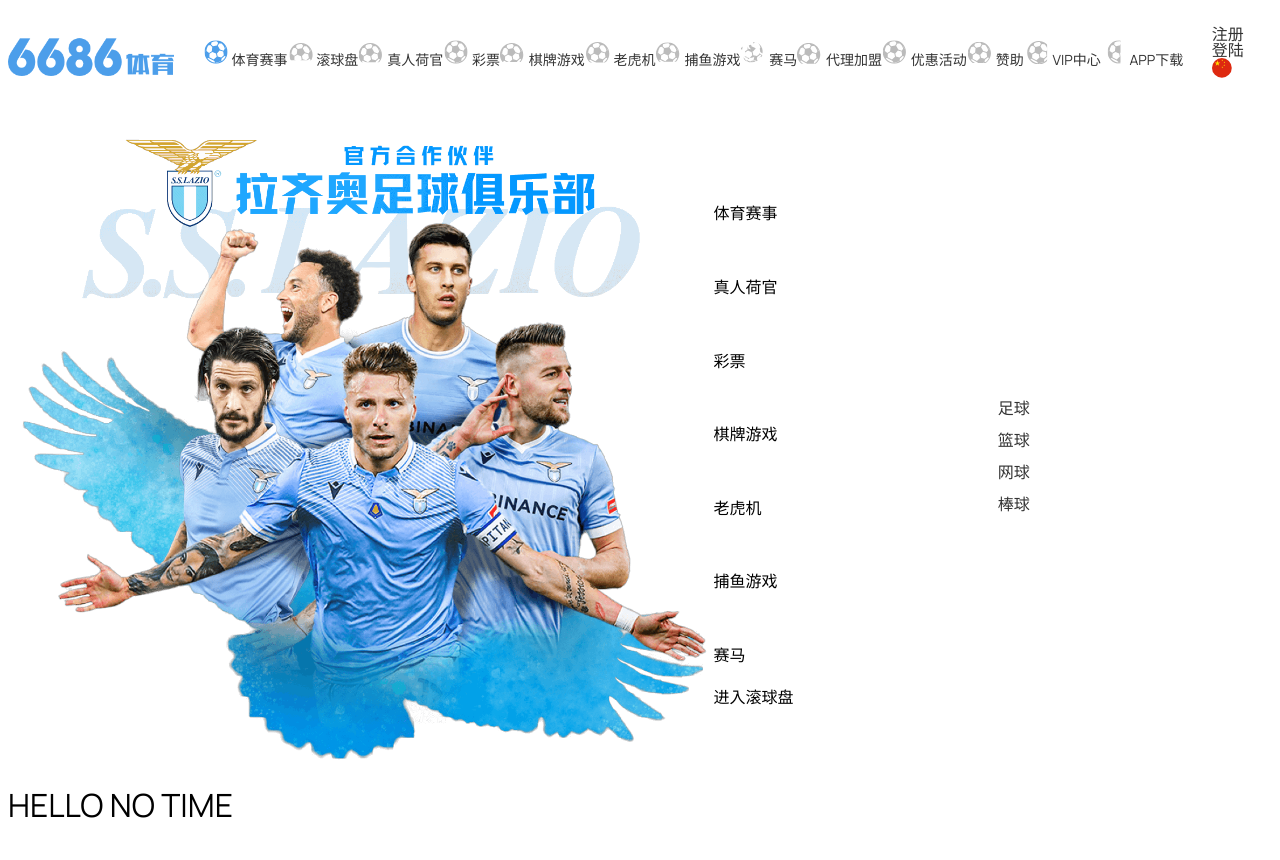
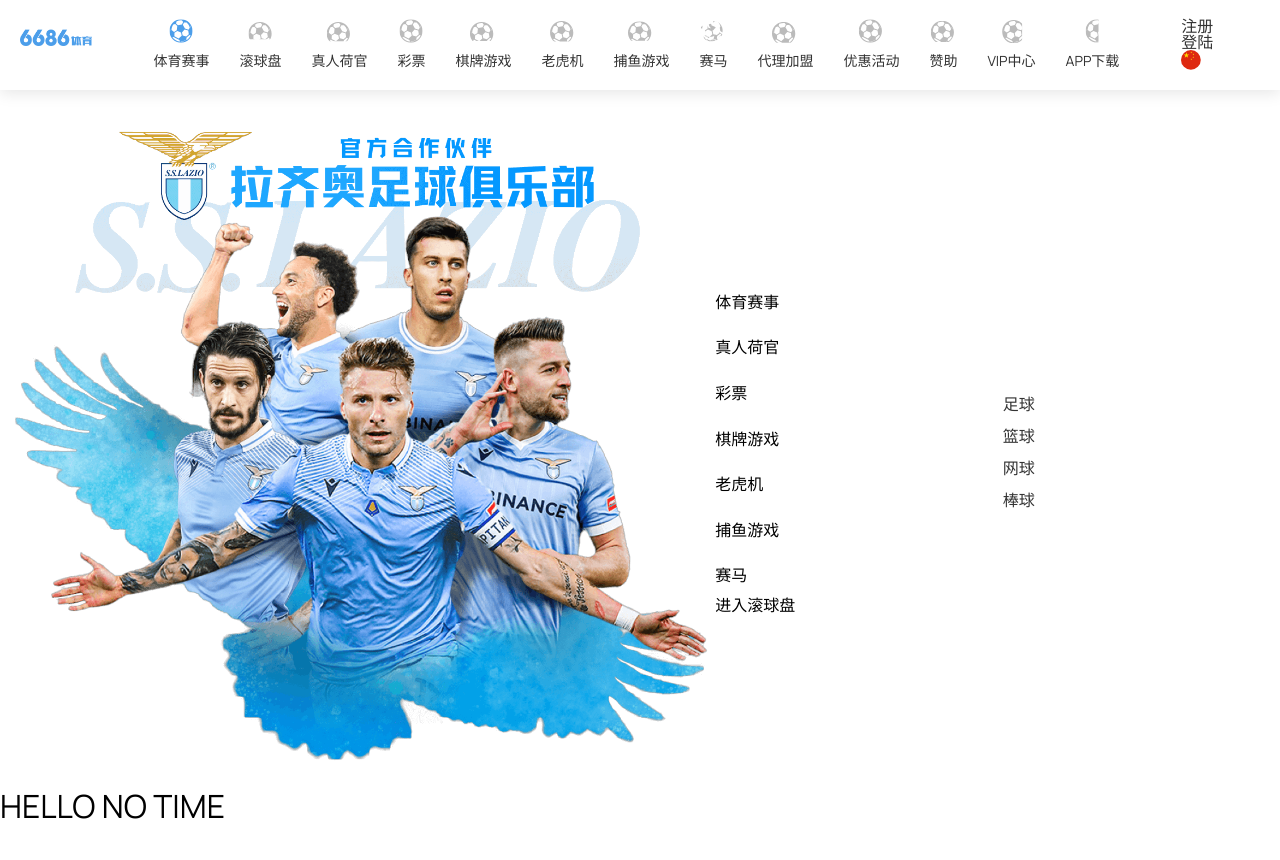
Before and after one commit to ibonlorita/loritaWebsite, a plain HTML site: page index.html in a window 1280 px wide. Drawn offline with Linux system fonts and the light colour scheme.

Commit message:
header調整

```diff
--- a/css/global.css
+++ b/css/global.css
@@ -6,6 +6,10 @@
     box-sizing: border-box;
     line-height: 1;
     font-weight: 400;
+}
+
+* body{
+    margin: 0;
 }
 
 * a {
@@ -42,5 +46,6 @@
 * p {
     word-break: break-word;
     line-height: 1.6;
+    margin: 4px 0 0 0;
 
 }
--- a/css/style.css
+++ b/css/style.css
@@ -6,18 +6,25 @@
     align-items: center;
     width: 100%;
     height: 90px;
-    margin: 0 auto;
-
+    margin: 0;
+    padding: 0 20px;
+    background-color: #ffffff;
+    box-shadow: 0 3px 15px 0 rgba(0,0,0,0.1);
+    -webkit-box-shadow:0 3px 15px 0 rgba(0,0,0,0.1);
+    -moz-box-shadow: 0 3px 15px 0 rgba(0,0,0,0.1);
+    -ms-box-shadow: 0 3px 15px 0 rgba(0,0,0,0.1);
+    -o-box-shadow: 0 3px 15px 0 rgba(0,0,0,0.1);
 
 }
 .brandLogo{
-    flex: 1 1 auto;
+    flex: 1 1 2%;
     width: 138px;
     height: 32px;
 
 }
 .pageMenu{
     flex: 2 1 auto;
+    margin: 0 auto;
 }
 .pageMenu ul.mainMenu {
     display: flex;
@@ -25,12 +32,21 @@
     justify-content: center;
     align-items: center;
 }
-.pageMenu span.menuSvg{
-    display: inline-block;
+.pageMenu .mainMenu a{
+    font-size: 14px;
+    display: flex;
+    flex-direction: column;
+    justify-content: center;
+    align-items: center;
+    margin: 0 15px;
+
 }
-.pageMenu a{
-    font-size: 14px;
-
+.pageMenu span.menuSvg {
+    display: block;
+    flex: 1 1 auto;
+}
+.pageMenu .mainMenu p{
+    flex: 1 1 auto;
 }
 
 .signGroup{
--- a/index.html
+++ b/index.html
@@ -60,7 +60,7 @@
                         </g>
                     </svg>
                 </span>
-                体育赛事
+                <p>体育赛事</p>
                 </a>
             </li>
             <li><a href="#">
@@ -95,7 +95,7 @@
                         </g>
                     </svg>
                 </span>
-                滚球盘
+                <p>滚球盘</p>
                 </a>
             </li>
             <li><a href="#">
@@ -130,7 +130,7 @@
                         </g>
                     </svg>
                 </span>
-                真人荷官
+                <p>真人荷官</p>
                 </a>
             </li>
             <li><a href="#">
@@ -163,7 +163,8 @@
                         </g>
                     </svg>
                 </span>
-                彩票</a>
+                <p>彩票</p>
+                </a>
             </li>
             <li><a href="#">
                 <span class="menuSvg">
@@ -197,7 +198,7 @@
                         </g>
                     </svg>
                 </span>
-                棋牌游戏
+                <p>棋牌游戏</p>
                 </a>
             </li>
             <li><a href="#">
@@ -231,7 +232,8 @@
                         </g>
                     </svg>
                 </span>
-                老虎机</a>
+                <p>老虎机</p>
+                </a>
             </li>
             <li><a href="#">
                 <span class="menuSvg">
@@ -266,7 +268,8 @@
                         </g>
                     </svg>
                 </span>
-                捕鱼游戏</a>
+                <p>捕鱼游戏</p>
+                </a>
             </li>
             <li><a href="#">
                 <span class="menuSvg">
@@ -308,7 +311,8 @@
                         </g>
                     </svg>
                 </span>
-                赛马</a>
+                <p>赛马</p>
+                </a>
             </li>
             <li><a href="#">
                 <span class="menuSvg">
@@ -341,7 +345,9 @@
                         </g>
                     </svg>
                 </span>
-            代理加盟</a></li>
+                <p>代理加盟</p>
+                </a>
+            </li>
             <li><a href="#">
                 <span class="menuSvg">
                     <?xml version="1.0" encoding="UTF-8"?><svg version="1.1" width="26px" height="26px"
@@ -374,7 +380,7 @@
                         </g>
                     </svg>
                 </span>
-                优惠活动
+                <p>优惠活动</p>
                 </a>
             </li>
             <li><a href="#">
@@ -407,7 +413,7 @@
                         </g>
                     </svg>
                 </span>
-                赞助
+                <p>赞助</p>
                 </a>
             </li>
             <li><a href="#">
@@ -442,7 +448,7 @@
                         </g>
                     </svg>
                 </span>
-                VIP中心
+                <p>VIP中心</p>
                 </a>
             </li>
             <li><a href="#">
@@ -476,7 +482,7 @@
                         </g>
                     </svg>
                 </span>
-                APP下载
+                <p>APP下载</p>
                 </a>
             </li>
         </ul>
```
Also changed, not shown: css/index.css (+7 -1 lines).
